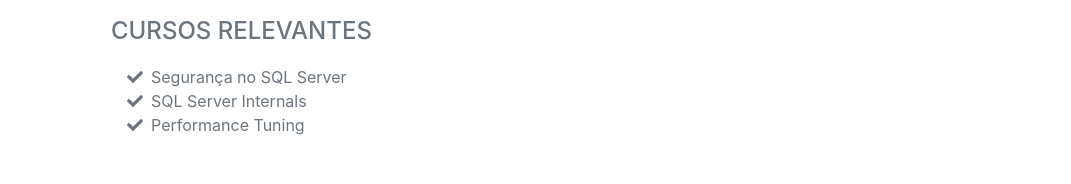
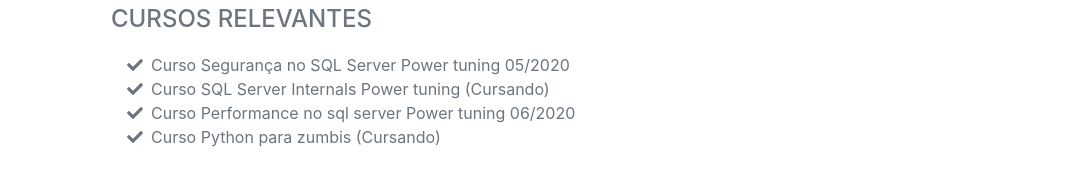
Before and after one commit to Dnbritto/dnbritto.github.io, a plain HTML site: page index.html in a window 1280 px wide. Shown: the part 2064-2248 px from the top of the page, without its empty margins (209-1280 px from the left). Drawn offline with nearby package versions, Linux system fonts and the light colour scheme; a web font is replaced by a local one.

Commit message:
alterando scripts

```diff
--- a/index.html
+++ b/index.html
@@ -102,17 +102,21 @@
                     <ul class="fa-ul mb-0">
                         <li>
                             <span class="fa-li"><i class="fas fa-check"></i></span>
-                            Segurança no SQL Server
+                           Curso Segurança no SQL Server Power tuning 05/2020
                         </li>
                         <li>
                             <span class="fa-li"><i class="fas fa-check"></i></span>
-                            SQL Server Internals
+                           Curso  SQL Server Internals Power tuning (Cursando)
                         </li>
                         <li>
                             <span class="fa-li"><i class="fas fa-check"></i></span>
-                            Performance Tuning
+                            Curso Performance no sql server Power tuning 06/2020
                         </li>
                         <li>
+                            <span class="fa-li"><i class="fas fa-check"></i></span>
+                            Curso Python para zumbis (Cursando)
+                            </li>
+
                             <!-- <span class="fa-li"><i class="fas fa-check"></i></span>
                             Agile Development & Scrum
                         </li>
```
